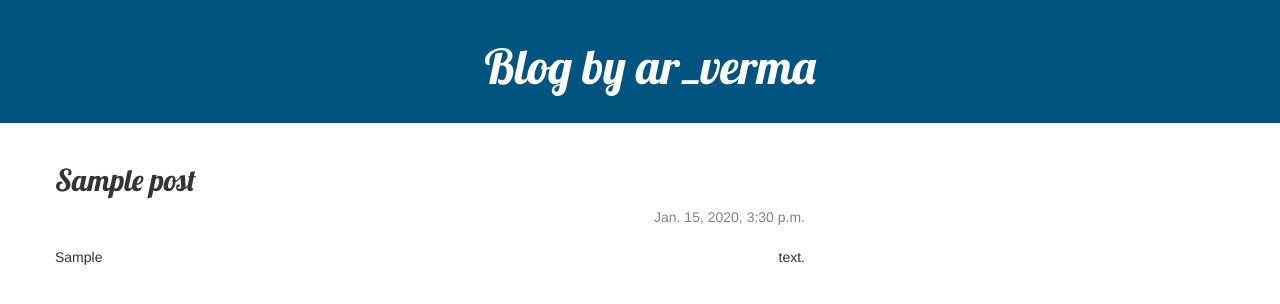
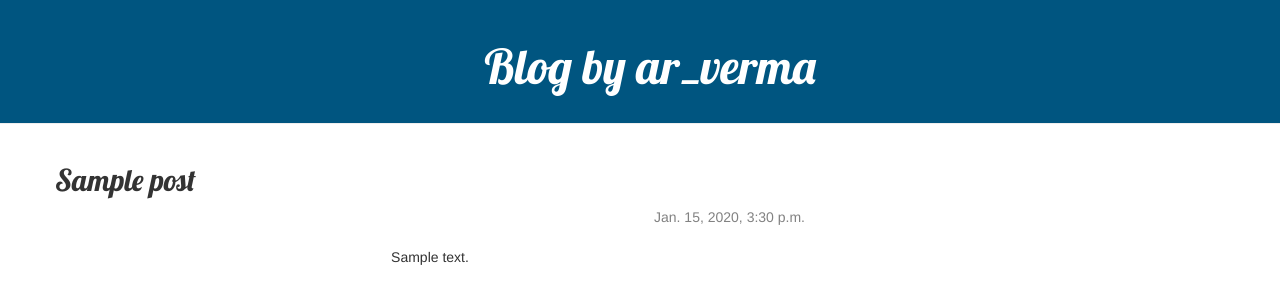
Before and after one commit to arverma/Blog-App-Django, a Django app: page /post/1/ in a window 1280 px wide. Shown: the top 304 px of the page. Run offline with Django 3.2, Linux system fonts and the light colour scheme; tables that the repository leaves empty hold one stand-in row (values such as "Sample post"); some libraries are stand-ins or nearby versions.

Commit message:
Edited CSS and Html file

```diff
--- a/blog/static/css/blog.css
+++ b/blog/static/css/blog.css
@@ -33,9 +33,9 @@ h1, h2, h3, h4 {
 }
 
 .story{
-  text-align: justify; /* For Edge */
-  -moz-text-align-last: justify; /* For Firefox prior 58.0 */
-  text-align-last: justify;
+    text-align: justify; /* For Edge */
+    -moz-text-align-last: center; /* For Firefox prior 58.0 */
+    text-align-last: center;
 }
 
 .post-form textarea, .post-form input {
```
